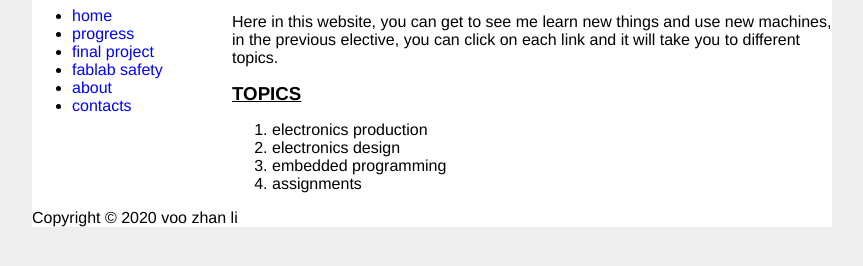
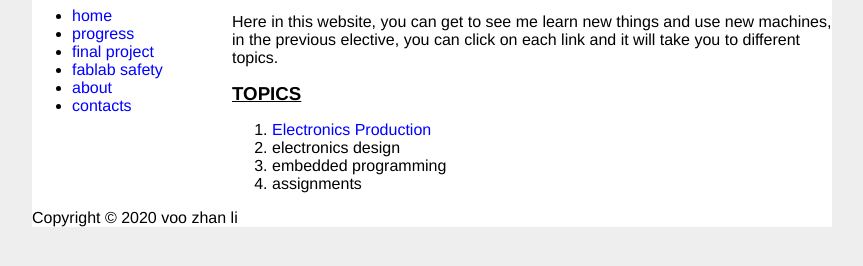
Before and after one commit to V00ZhanLi/EP1001, a plain HTML site: page progress.html in a window 1280 px wide. Shown: the part 96-362 px from the top of the page, without its empty margins (208-1071 px from the left). Drawn offline with Linux system fonts and the light colour scheme.

Commit message:
Update progress.html

```diff
--- a/progress.html
+++ b/progress.html
@@ -29,7 +29,7 @@
     <h3><u>TOPICS</u></h3>
 
       <ol>
-          <li>electronics production</li>
+          <li><a href="electronics%20production.html">Electronics Production</a></li>
           <li>electronics design</li>
           <li>embedded programming</li>
           <li>assignments</li>
```
